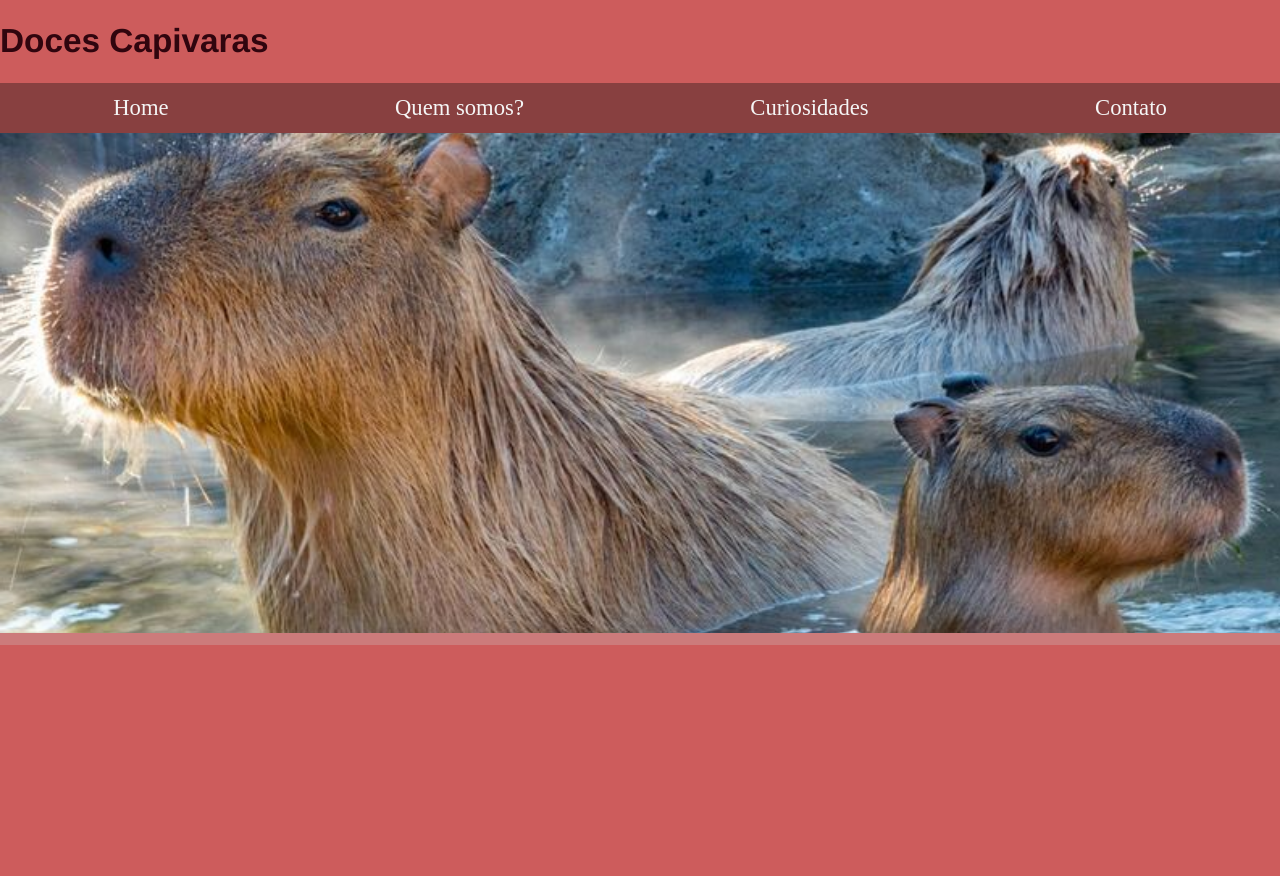
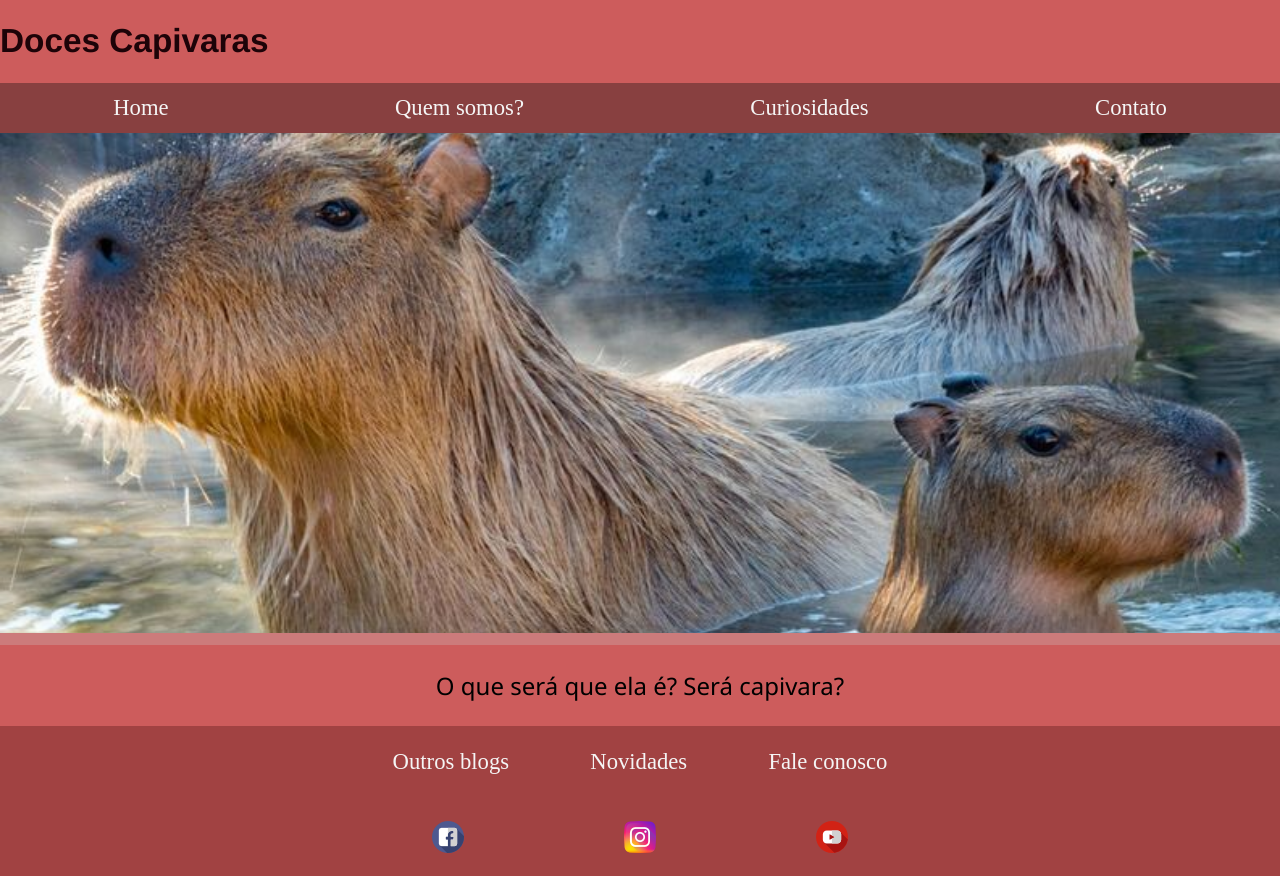
Before and after one commit to beatrizplima/203-display, a plain HTML site: page index.html in a window 1280 px wide. Before the commit the page ends 800 px from the top, so only its background shows below. Drawn offline with Linux system fonts and the light colour scheme.

Commit message:
Adicionar footer

```diff
--- a/index.html
+++ b/index.html
@@ -6,6 +6,7 @@
     <meta http-equiv="X-UA-Compatible" content="ie=edge">
     <title>Document</title>
     <link rel="stylesheet" href="style.css">
+    <link rel="shortcut icon" href="capybara.png" type="image/x-icon">
 </head>
 <body>
     <h1>Doces Capivaras</h1>
@@ -20,5 +21,21 @@
 <header>
 
 </header>
+
+<p>O que será que ela é? Será capivara?</p>
+
+<footer>
+    <div>
+
+        <a href="">Outros blogs</a>
+        <a href="">Novidades</a>
+        <a href="">Fale conosco</a>
+    </div>
+<div>
+    <img src="facebook.png" alt="Botão para abrir nossa página no facebook">
+    <img src="instagram.png" alt="Botão para abrir nossa página no instagram">
+    <img src="youtube.png" alt="Botão para abrir nosso canal no youtube"></div>
+</footer>
+
 </body>
 </html>
--- a/style.css
+++ b/style.css
@@ -6,7 +6,7 @@ body{
 h1{
     font-family: 'Franklin Gothic Medium', 'Arial Narrow', Arial, sans-serif;
     font-size: 25pt;
-    color: rgb(48, 5, 14);
+    color: rgb(29, 3, 8);
 }
 
 nav{
@@ -37,3 +37,41 @@ header{
     background-position: center;
     border-bottom: 12px rgb(204, 123, 123) solid
 }
+
+p{
+    display: flex;
+    align-items: center;
+    justify-content: space-around;
+}
+
+footer{
+    width: 100%;
+    height: 150px;
+    display: flex;
+    flex-direction: column;
+    align-content: center;
+    align-items: center;
+    justify-content: space-around;
+    background-color: rgb(161, 66, 66);
+}
+
+footer div{
+    display: flex;
+    justify-content: space-around;
+    width: 45%;
+}
+
+footer a{
+    color: whitesmoke;
+    font-size: 17pt;
+    text-decoration: none;
+}
+
+footer a:hover{
+    text-decoration: underline;
+}
+
+p{
+    font-size: 18pt;
+    font-family: 'Segoe UI', Tahoma, Geneva, Verdana, sans-serif;
+}
```
Also changed, not shown: capybara.png (added), facebook.png (added), instagram.png (added), youtube.png (added).
